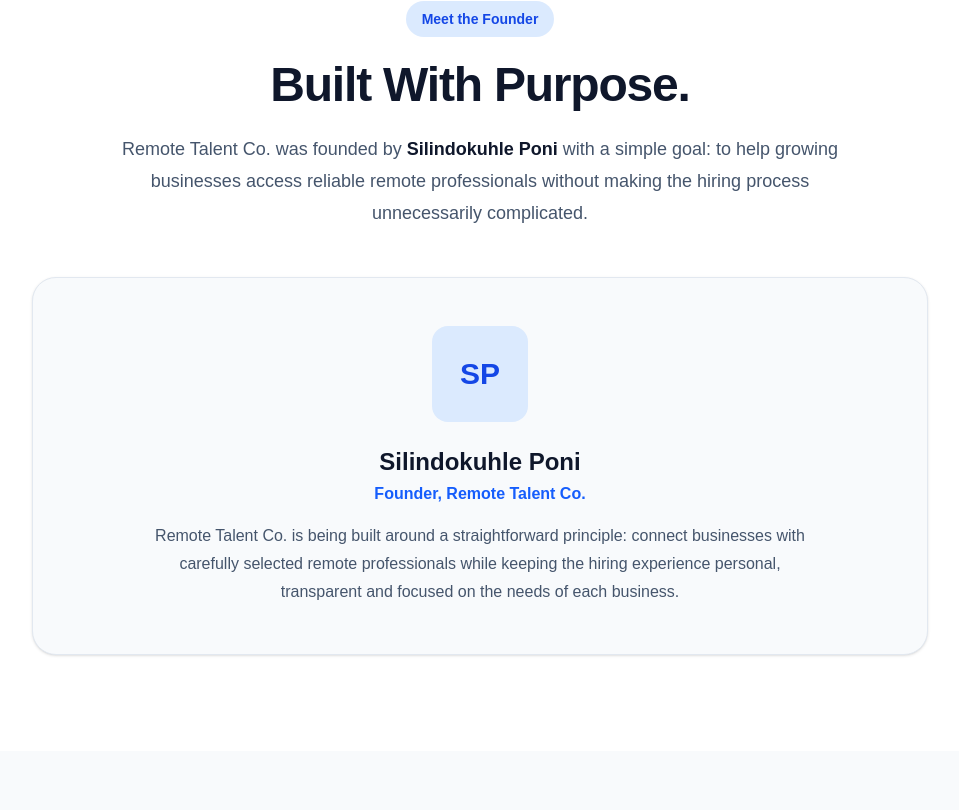
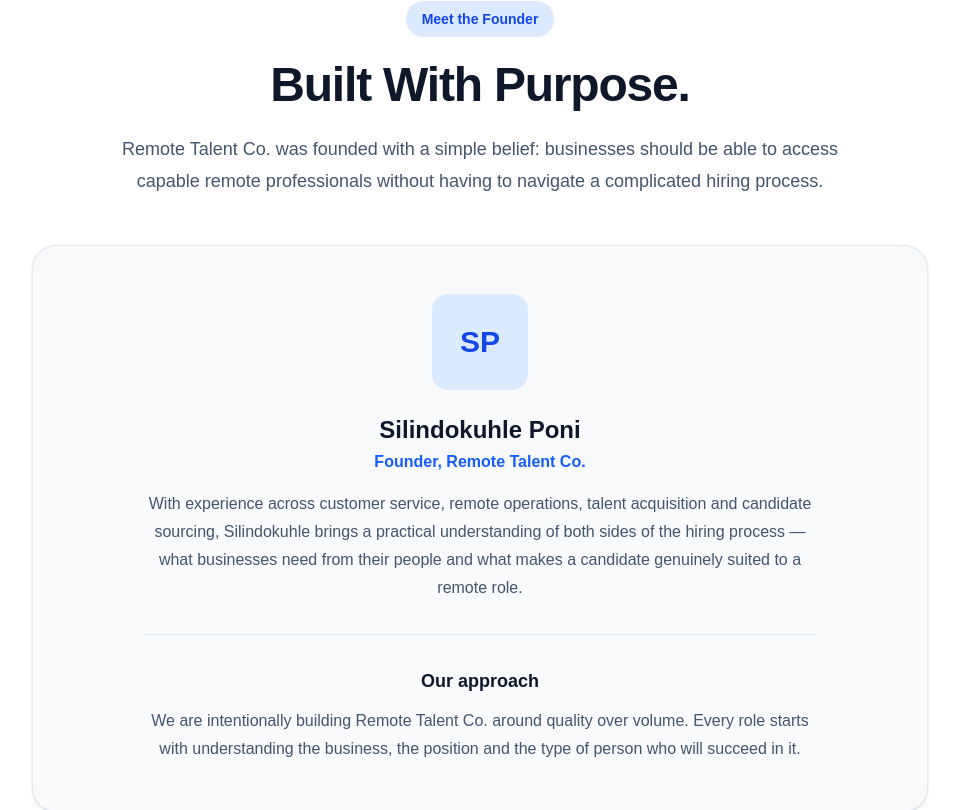
Before and after one commit to Silindokuhle98/remote-talent-co, a Next.js app: page / in a window 1280 px wide. Shown: the part 1970-2780 px from the top of the page, without its empty margins (160-1119 px from the left). Built offline with nearby package versions, Linux system fonts and the light colour scheme.

Commit message:
Strengthen founder credibility section

```diff
--- a/app/components/Founder.tsx
+++ b/app/components/Founder.tsx
@@ -12,13 +12,9 @@
           </h2>
 
           <p className="mt-6 text-lg leading-8 text-slate-600">
-            Remote Talent Co. was founded by
-            <span className="font-semibold text-slate-900">
-              {" "}Silindokuhle Poni
-            </span>
-            {" "}with a simple goal: to help growing businesses access reliable
-            remote professionals without making the hiring process unnecessarily
-            complicated.
+            Remote Talent Co. was founded with a simple belief: businesses should
+            be able to access capable remote professionals without having to
+            navigate a complicated hiring process.
           </p>
         </div>
 
@@ -37,11 +33,22 @@
             </p>
 
             <p className="mt-4 leading-7 text-slate-600">
-              Remote Talent Co. is being built around a straightforward
-              principle: connect businesses with carefully selected remote
-              professionals while keeping the hiring experience personal,
-              transparent and focused on the needs of each business.
+              With experience across customer service, remote operations, talent
+              acquisition and candidate sourcing, Silindokuhle brings a practical
+              understanding of both sides of the hiring process — what businesses
+              need from their people and what makes a candidate genuinely suited
+              to a remote role.
             </p>
+
+            <div className="mt-8 border-t border-slate-200 pt-8">
+              <h4 className="text-lg font-bold text-slate-900">Our approach</h4>
+
+              <p className="mt-3 leading-7 text-slate-600">
+                We are intentionally building Remote Talent Co. around quality
+                over volume. Every role starts with understanding the business,
+                the position and the type of person who will succeed in it.
+              </p>
+            </div>
           </div>
         </div>
       </div>
```
